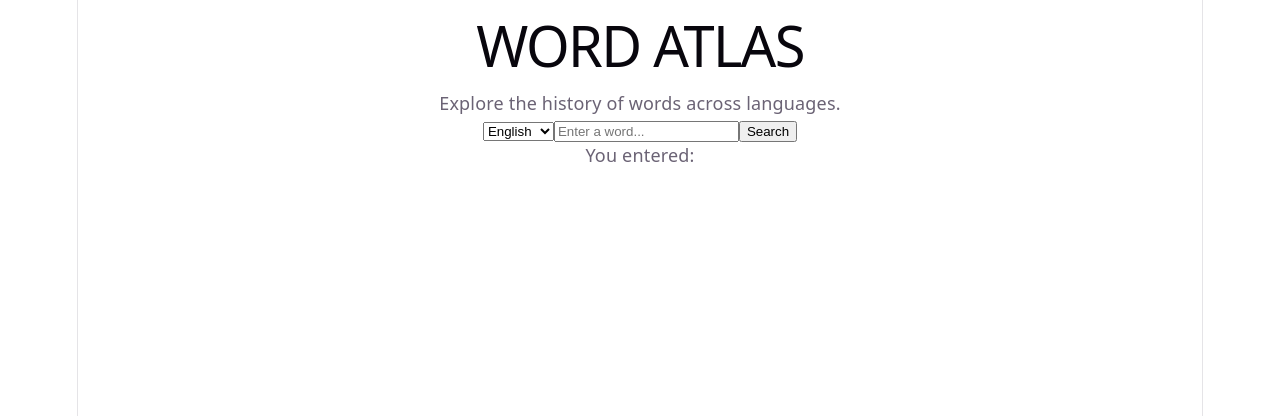
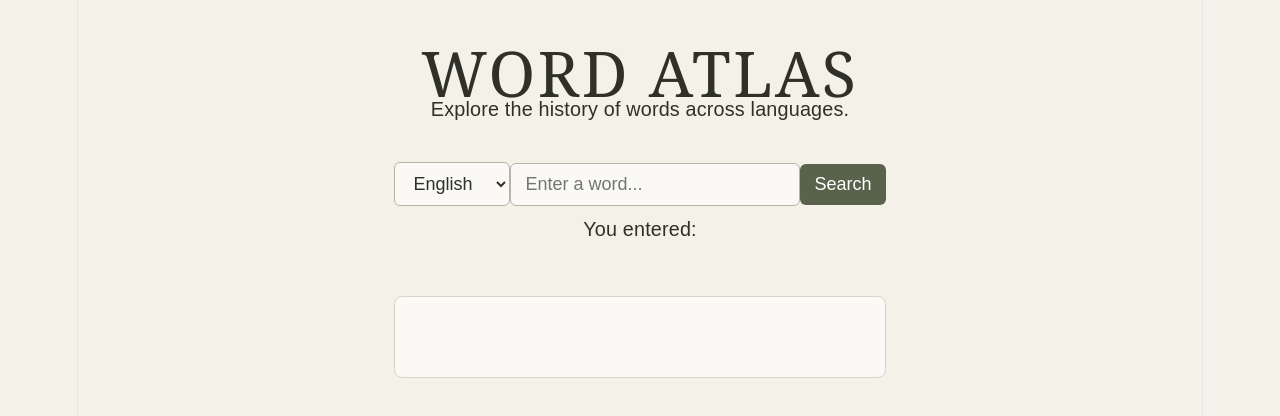
Before and after one commit to mdsokolova/word-atlas, a React (Vite) app: page / in a window 1280 px wide. Shown: the top 416 px of the page. Built offline with nearby package versions, Linux system fonts and the light colour scheme.

Commit message:
Improve Word Atlas search and styling

```diff
--- a/src/App.css
+++ b/src/App.css
@@ -1,184 +1,92 @@
-.counter {
-  font-size: 16px;
-  padding: 5px 10px;
-  border-radius: 5px;
-  color: var(--accent);
-  background: var(--accent-bg);
-  border: 2px solid transparent;
-  transition: border-color 0.3s;
-  margin-bottom: 24px;
-
-  &:hover {
-    border-color: var(--accent-border);
-  }
-  &:focus-visible {
-    outline: 2px solid var(--accent);
-    outline-offset: 2px;
-  }
+:root {
+  font-family: Arial, sans-serif;
+  color: #2f3028;
+  background: #f4f1e8;
 }
 
-.hero {
-  position: relative;
-
-  .base,
-  .framework,
-  .vite {
-    inset-inline: 0;
-    margin: 0 auto;
+body {
+  margin: 0;
 }
 
-  .base {
-    width: 170px;
-    position: relative;
-    z-index: 0;
+#root {
+  min-height: 100vh;
 }
 
-  .framework,
-  .vite {
-    position: absolute;
+.app {
+  max-width: 900px;
+  margin: 0 auto;
+  padding: 60px 24px;
 }
 
-  .framework {
-    z-index: 1;
-    top: 34px;
-    height: 28px;
-    transform: perspective(2000px) rotateZ(300deg) rotateX(44deg) rotateY(39deg)
-      scale(1.4);
+.app h1 {
+  margin: 0;
+  font-family: Georgia, serif;
+  font-size: 3.5rem;
+  letter-spacing: 0.04em;
+   color: #2f3028;
 }
 
-  .vite {
-    z-index: 0;
-    top: 107px;
-    height: 26px;
-    width: auto;
-    transform: perspective(2000px) rotateZ(300deg) rotateX(40deg) rotateY(39deg)
-      scale(0.8);
-  }
+.app > p {
+  margin-top: 10px;
+  margin-bottom: 40px;
+  font-size: 1.1rem;
 }
 
-#center {
-  display: flex;
-  flex-direction: column;
-  gap: 25px;
-  place-content: center;
-  place-items: center;
-  flex-grow: 1;
-
-  @media (max-width: 1024px) {
-    padding: 32px 20px 24px;
-    gap: 18px;
-  }
+.result-card {
+  margin-top: 3rem;
+  padding: 2rem;
+  background: #faf9f5;
+  border: 1px solid #d8d3c7;
+  border-radius: 8px;
 }
 
-#next-steps {
-  display: flex;
-  border-top: 1px solid var(--border);
-  text-align: left;
-
-  & > div {
-    flex: 1 1 0;
-    padding: 32px;
-    @media (max-width: 1024px) {
-      padding: 24px 20px;
-    }
+.result-card h2 {
+  margin-top: 0;
+  font-family: Georgia, serif;
+  font-size: 2rem;
 }
 
-  .icon {
-    margin-bottom: 16px;
-    width: 22px;
-    height: 22px;
+.result-card p {
+  line-height: 1.7;
 }
 
-  @media (max-width: 1024px) {
-    flex-direction: column;
-    text-align: center;
-  }
+.app select,
+.app input,
+.app button {
+  font-size: 1rem;
+  padding: 10px 14px;
+  border: 1px solid #b8b3a7;
+  border-radius: 6px;
+  background: #faf9f5;
+  color: #2f3028;
 }
 
-#docs {
-  border-right: 1px solid var(--border);
-
-  @media (max-width: 1024px) {
-    border-right: none;
-    border-bottom: 1px solid var(--border);
-  }
+.app input {
+  width: 260px;
 }
 
-#next-steps ul {
-  list-style: none;
-  padding: 0;
-  display: flex;
-  gap: 8px;
-  margin: 32px 0 0;
-
-  .logo {
-    height: 18px;
+.app button {
+  cursor: pointer;
+  background: #59634b;
+  color: #fff;
+  border: none;
 }
 
-  a {
-    color: var(--text-h);
-    font-size: 16px;
-    border-radius: 6px;
-    background: var(--social-bg);
-    display: flex;
-    padding: 6px 12px;
-    align-items: center;
-    gap: 8px;
-    text-decoration: none;
-    transition: box-shadow 0.3s;
-
-    &:hover {
-      box-shadow: var(--shadow);
-    }
-    .button-icon {
-      height: 18px;
-      width: 18px;
-    }
+.app button:hover {
+  background: #46503b;
 }
 
-  @media (max-width: 1024px) {
-    margin-top: 20px;
-    flex-wrap: wrap;
-    justify-content: center;
-
-    li {
-      flex: 1 1 calc(50% - 8px);
+.app {
+  box-sizing: border-box;
 }
 
-    a {
+.result-card {
   width: 100%;
-      justify-content: center;
   box-sizing: border-box;
 }
+
+.result-card p,h2 {
+  line-height: 1.7;
+
+  color: #2f3028;
 }
-}
-
-#spacer {
-  height: 88px;
-  border-top: 1px solid var(--border);
-  @media (max-width: 1024px) {
-    height: 48px;
-  }
-}
-
-.ticks {
-  position: relative;
-  width: 100%;
-
-  &::before,
-  &::after {
-    content: '';
-    position: absolute;
-    top: -4.5px;
-    border: 5px solid transparent;
-  }
-
-  &::before {
-    left: 0;
-    border-left-color: var(--border);
-  }
-  &::after {
-    right: 0;
-    border-right-color: var(--border);
-  }
-}
--- a/src/App.jsx
+++ b/src/App.jsx
@@ -1,18 +1,28 @@
 import { useState } from "react"
+import "./App.css"
 
 
     function cleanWiktionaryText(text) {
   return text
     .replace(/\{\{doublet\|[^}]*\}\}/g, "")
+    .replace(/\{\{bor\+?\|[^|}]*\|[^|}]*\|([^|}]+)[^}]*\}\}/g, "$1")
     .replace(/\{\{noncog\|[^}]*\}\}/g, "")
+    .replace(/\{\{unc\|[^|}]*\|([^|}]+)[^}]*\}\}/g, "$1")
+    .replace(/<ref>[\s\S]*?<\/ref>/g, "")
+    .replace(/\[\[([^|\]]+)\|([^\]]+)\]\]/g, "$2")
+    .replace(/\[\[([^\]]+)\]\]/g, "$1")
+    .replace(/''([^']+)''/g, "$1")
     .replace(/\{\{dercat\|[^}]*\}\}/g, "")
-    .replace(/\{\{der\|[^}]*\}\}/g, "")
-    .replace(/\{\{m\|[^}]*\}\}/g, "")
+    .replace(/\{\{der\|[^|}]*\|[^|}]*\|([^|}]+)[^}]*\}\}/g, (_, value) =>
+  value === "-" ? "" : value
+)
+    .replace(/\{\{m\|[^|}]*\|([^|}]+)[^}]*\}\}/g, "$1")
     .replace(/\{\{R:[^}]*\}\}/g, "")
     .replace(/\{\{etymon\|[^}]*\}\}/g, "")
     .replace(/\{\{inh\+?\|[^|}]*\|[^|}]*\|([^|}]+)[^}]*\}\}/g, "$1")
     .replace(/\{\{cog\|[^}]*\|([^|}]+)\}\}/g, "$1")
     .replace(/\{\{ref\|[^}]*\}\}/g, "")
+.replace(/\.{2,}/g, ".")
 .trim()
 }
 
@@ -39,7 +49,10 @@ async function handleSearch() {
     console.log("Selected language:", language)
 
     const data = await response.json()
-
+if (!data.parse) {
+  setResult(`No Wiktionary page was found for "${word}".`)
+  return
+}
     const sections = data.parse.tocdata.sections
 
     const languageNames = {
@@ -57,12 +70,33 @@ async function handleSearch() {
     console.log("Selected language section:", selectedLanguageName)
     console.log("Language section index:", languageIndex)
 
+  const nextLanguageIndex = sections.findIndex(
+  (section, index) =>
+    index > languageIndex &&
+    ["English", "Spanish", "Russian"].includes(section.line)
+)
+
+const languageEndIndex =
+  nextLanguageIndex === -1 ? sections.length : nextLanguageIndex
+
 const etymologyIndex = sections.findIndex(
   (section, index) =>
-        index > languageIndex && section.line.startsWith("Etymology")
+    index > languageIndex &&
+    index < languageEndIndex &&
+    section.line.startsWith("Etymology")
 )
 
     console.log("Etymology section index:", etymologyIndex)
+
+    if (languageIndex === -1) {
+  setResult(`No ${selectedLanguageName} entry was found for "${word}".`)
+  return
+}
+
+if (etymologyIndex === -1) {
+  setResult(`No etymology was found for "${word}".`)
+  return
+}
 
 const etymologySection = sections[etymologyIndex]
 
@@ -73,11 +107,12 @@ async function handleSearch() {
     const etymologyData = await etymologyResponse.json()
 
     const etymologyText = etymologyData.parse.wikitext["*"]
+    console.log("RAW ETYMOLOGY:", etymologyText)
+
 
  const etymologyOnly = etymologyText
   .replace(/^===Etymology.*?===\s*/, "")
-      .split(/\n====/)[0]
-      .split("Some have proposed")[0]
+  .split("\n\n")[0]
   .trim()
 
     const cleanText = cleanWiktionaryText(etymologyOnly)
@@ -92,7 +127,7 @@ async function handleSearch() {
 }
 
 return (
-    <div>
+  <div className="app">
       <h1>WORD ATLAS</h1>
       <p>Explore the history of words across languages.</p>
 
@@ -117,7 +152,10 @@ async function handleSearch() {
 </button>
 
       <p>You entered: {word}</p>
+     <div className="result-card">
+  <h2>{word}</h2>
   <p>{result}</p>
+</div>
     </div>
   )
 }
```
Lines whose indentation alone changed are shown as unchanged.
